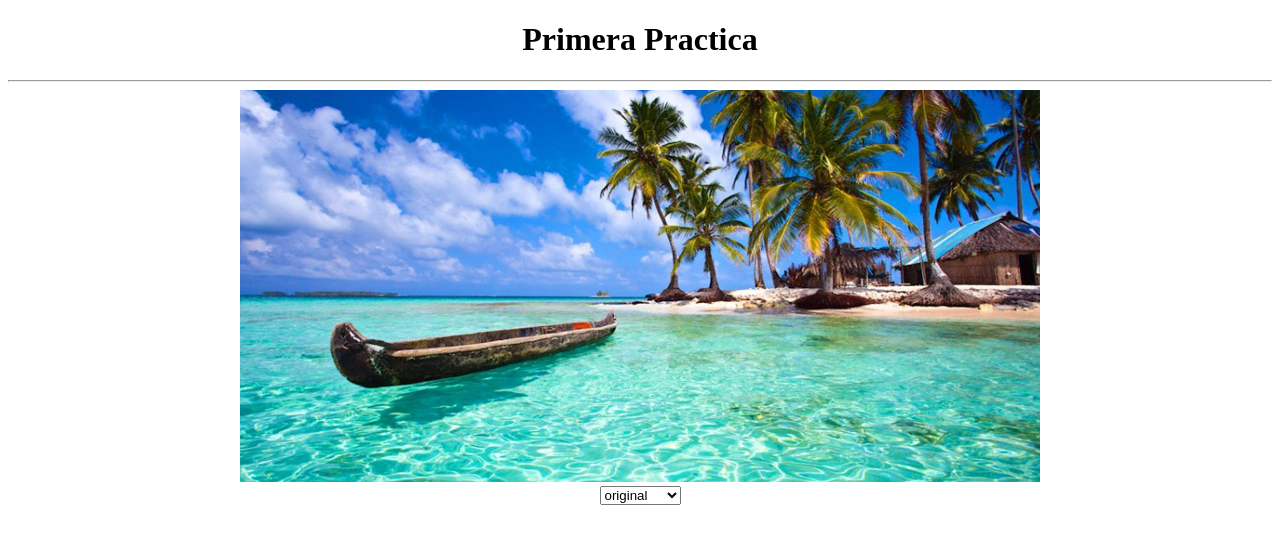
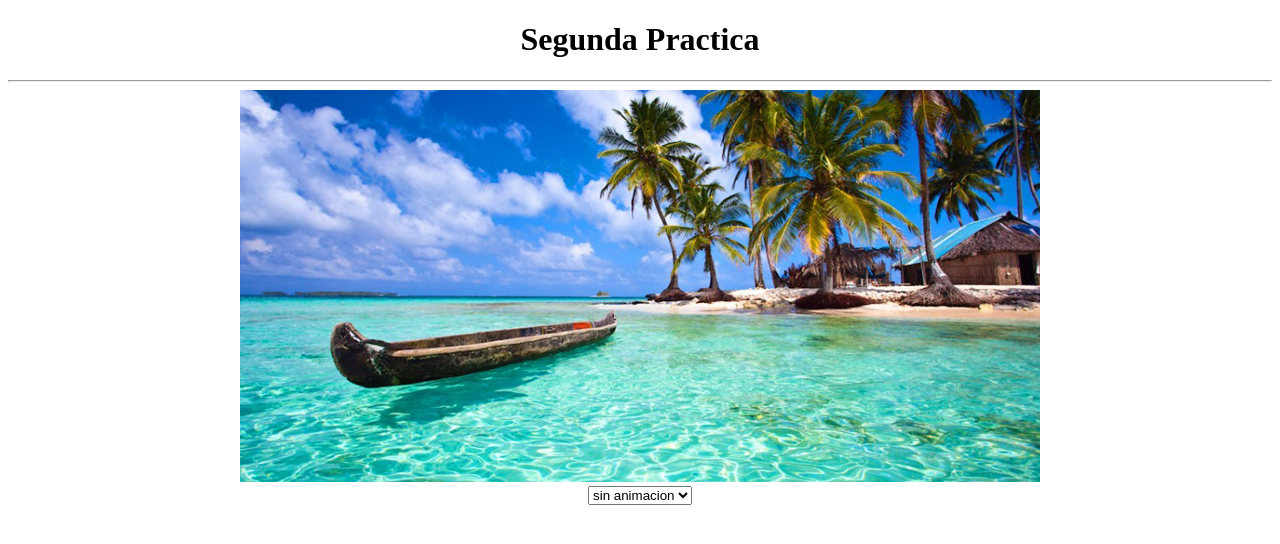
Before and after one commit to Xilerth/PrimeraPractica, a plain HTML site: page segundaPractica/index.html in a window 1280 px wide. Drawn offline with Linux system fonts and the light colour scheme; a small style sheet from the web is missing.

Commit message:
Add files via upload

```diff
--- a/segundaPractica/index.html
+++ b/segundaPractica/index.html
@@ -3,7 +3,7 @@
 
 <head>
     <meta charset="UTF-8">
-    <title>Primer Ejercicio</title>
+    <title>Segundo Ejercicio</title>
     <link rel="stylesheet" href="index.css">
     <link rel="stylesheet" href="https://minimamente.com/example/magic_animations/css/magic.min.css">
 
@@ -11,7 +11,7 @@
 </head>
 
 <body>
-  <h1>Primera Practica</h1>
+  <h1>Segunda Practica</h1>
   <hr>
     <div class="centrado">
         <div id="imagenes">
--- a/segundaPractica/index.js
+++ b/segundaPractica/index.js
@@ -1,7 +1,4 @@
-var filtros = ['original','_1977', 'aden', 'brooklyn', 'clarendon', 'earlybird',
-     'gingham', 'hudson', 'inkwell', 'lark', 'lo-fi', 'mayfair',
-     'moon', 'nashville', 'perpetua', 'reyes', 'rise',
-     'slumber', 'toaster', 'walden', 'willow', 'xpro2'];
+var filtros = ['sin animacion','magic'];
 
 var filtro = document.getElementById("filtro");
 for(var i = 0; i<filtros.length; i++){
```
